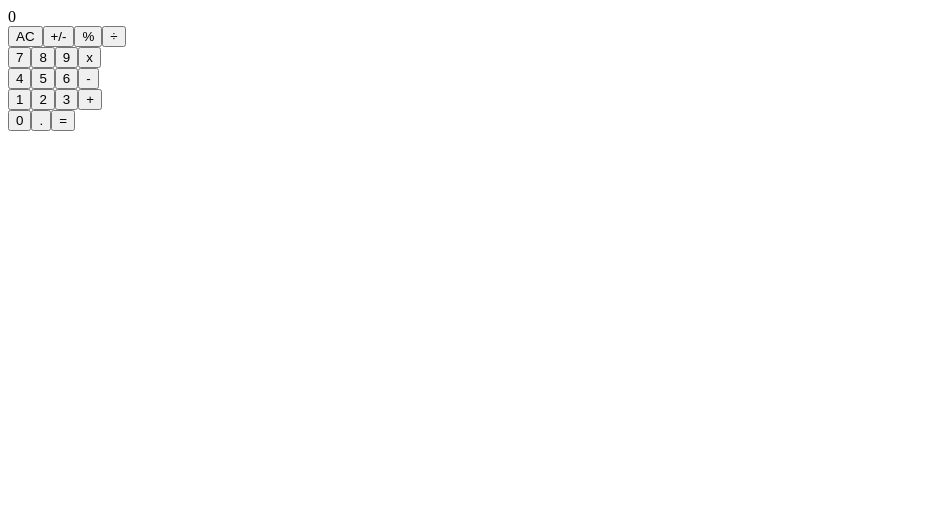
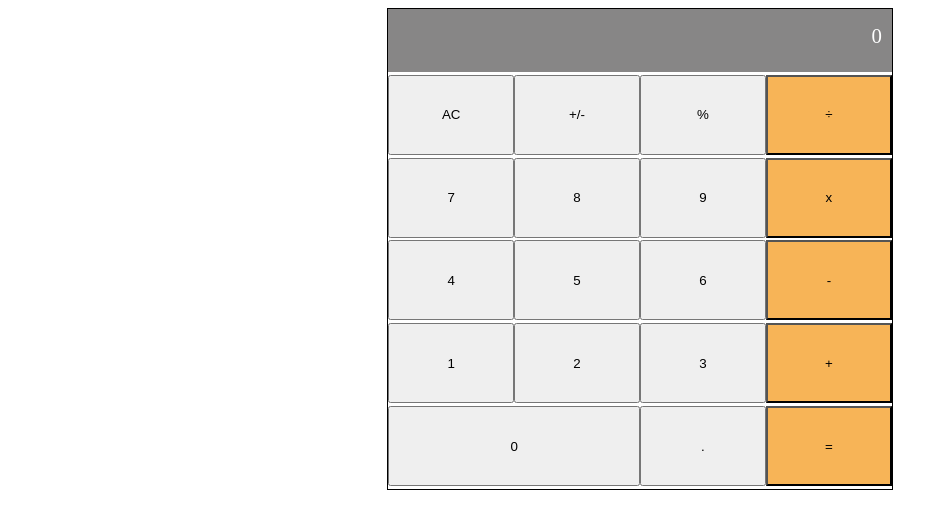
Before and after one commit to digia3d/Math-Magic, a React (Create React App) app: page / in a window 1280 px wide. Shown: the top 528 px of the page, without its empty margins (0-948 px from the left). Built offline with nearby package versions, Linux system fonts and the light colour scheme.

Commit message:
Add basic styling to calculator

```diff
--- a/src/components/Calculator.css
+++ b/src/components/Calculator.css
@@ -1,4 +1,39 @@
-.calculator {
+/* stylelint-disable no-missing-end-of-source-newline */
+.calculator-cont {
   display: grid;
-  grid-template-areas: 'header header header header';
+  margin-left: 30%;
+  margin-right: 30%;
+  border: 1px solid black;
+  height: 60vh;
 }
+
+.result {
+  height: 6vh;
+  background-color: rgb(135, 134, 134);
+  text-align: right;
+  color: white;
+  font-size: 1.3em;
+  margin: 0;
+  padding-top: 15px;
+  padding-right: 10px;
+}
+
+.button {
+  display: flex;
+  width: 100%;
+}
+
+.btn-opr,
+.btn-opr-right {
+  width: 25%;
+  height: 10vh;
+}
+
+.btn-opr-right {
+  background-color: rgb(247, 180, 87);
+}
+
+.btn-opr-zero {
+  width: 50%;
+  height: 10vh;
+}
--- a/src/components/Calculator.js
+++ b/src/components/Calculator.js
@@ -1,11 +1,14 @@
 import React from 'react';
+import './Calculator.css';
 
 // eslint-disable-next-line react/prefer-stateless-function
 class Calculator extends React.Component {
   render() {
     return (
       <div className="calculator-cont">
-        <div className="result">0</div>
+        <div className="results">
+          <p className="result">0</p>
+        </div>
         <div className="button">
           <button className="btn-opr" type="button">AC</button>
           <button className="btn-opr" type="button">+/-</button>
```
